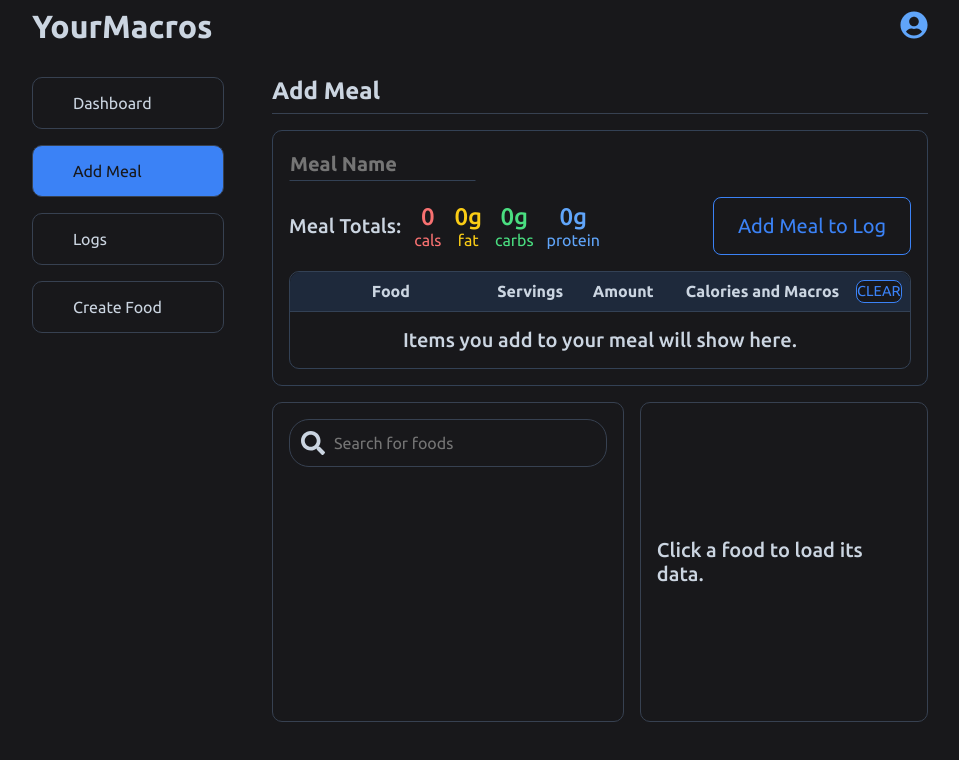
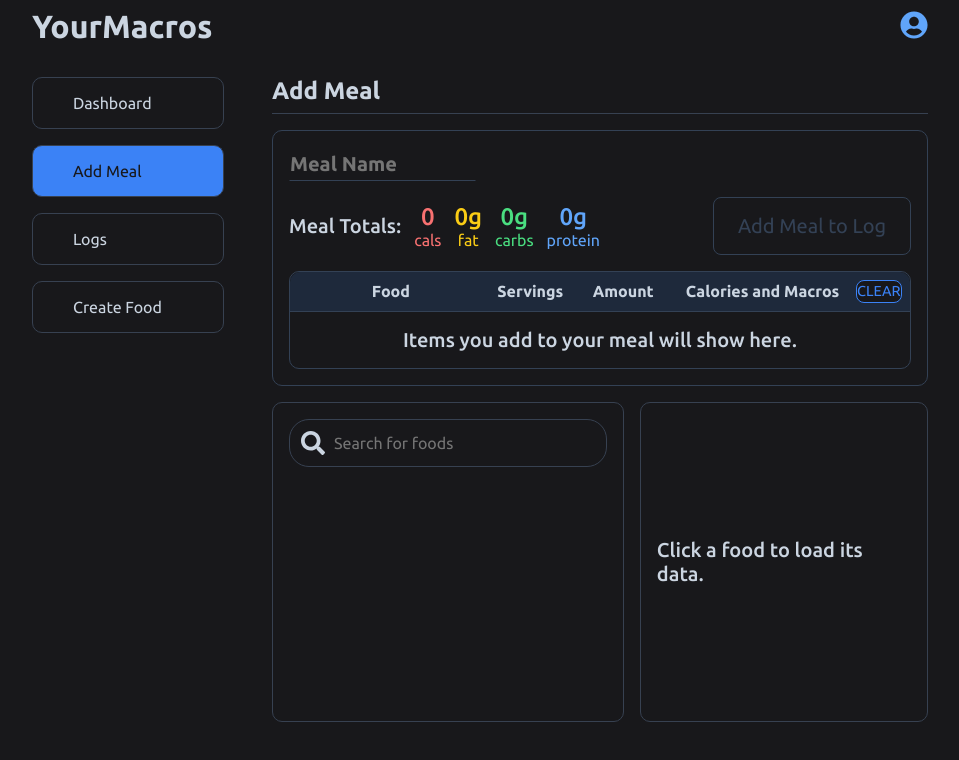
Before and after one commit to jonmico/your-macros, a React (Vite) app in the folder client/: page /add-meal in a window 1280 px wide. Shown: the top 760 px of the page, without its empty margins (160-1119 px from the left). Built offline with nearby package versions, Linux system fonts and the light colour scheme; some icons are missing.

Commit message:
Add disabled to AddMealToLogButton.

```diff
--- a/client/src/components/button/button.styled.tsx
+++ b/client/src/components/button/button.styled.tsx
@@ -87,6 +87,11 @@ export const ClearButton = styled(EditButton)`
 export const AddMealToLogButton = styled(EditButton)`
   font-size: 1.25rem;
   padding: 1rem 1.5rem;
+
+  &:disabled {
+    border: 1px solid var(--color-slate-700);
+    color: var(--color-slate-700);
+  }
 `;
 
 interface PlusButtonProps {
--- a/client/src/components/meal-builder/meal-builder.tsx
+++ b/client/src/components/meal-builder/meal-builder.tsx
@@ -82,7 +82,10 @@ export default function MealBuilder() {
       </MealNameContainer>
       <DataButtonContainer>
         <MealData mealData={mealData} />
-        <AddMealToLogButton onClick={handleAddToMealClick}>
+        <AddMealToLogButton
+          disabled={!mealComponents.length}
+          onClick={handleAddToMealClick}
+        >
           Add Meal to Log
         </AddMealToLogButton>
       </DataButtonContainer>
```
